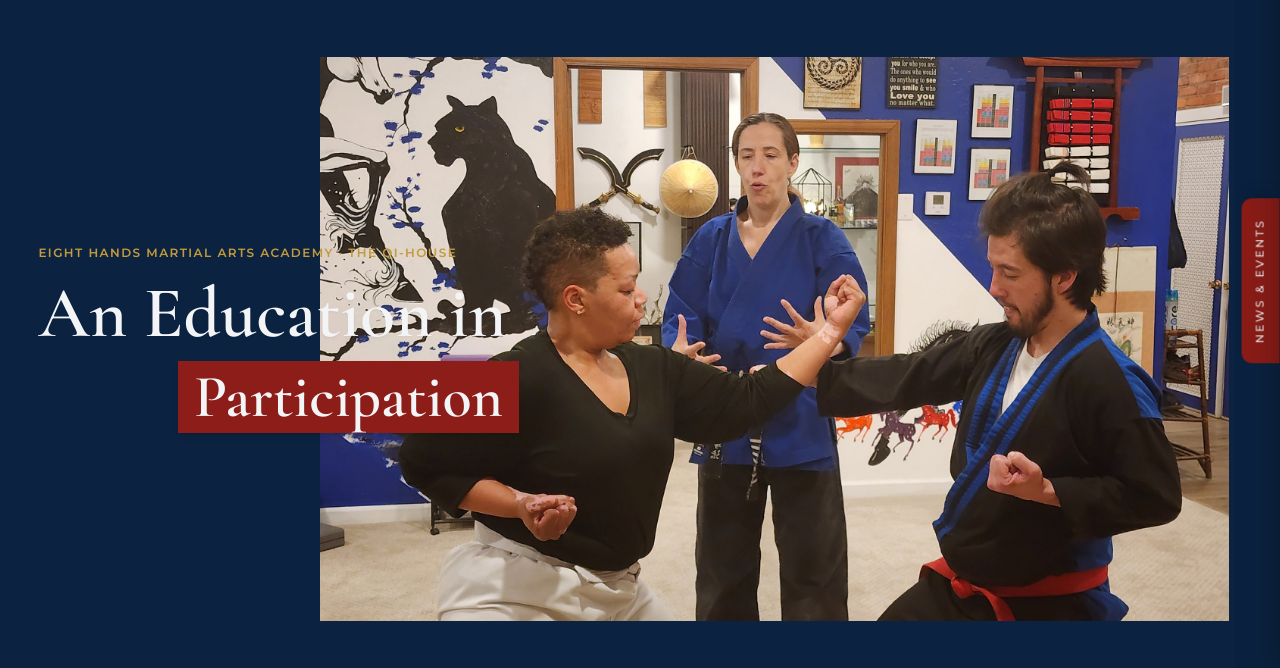
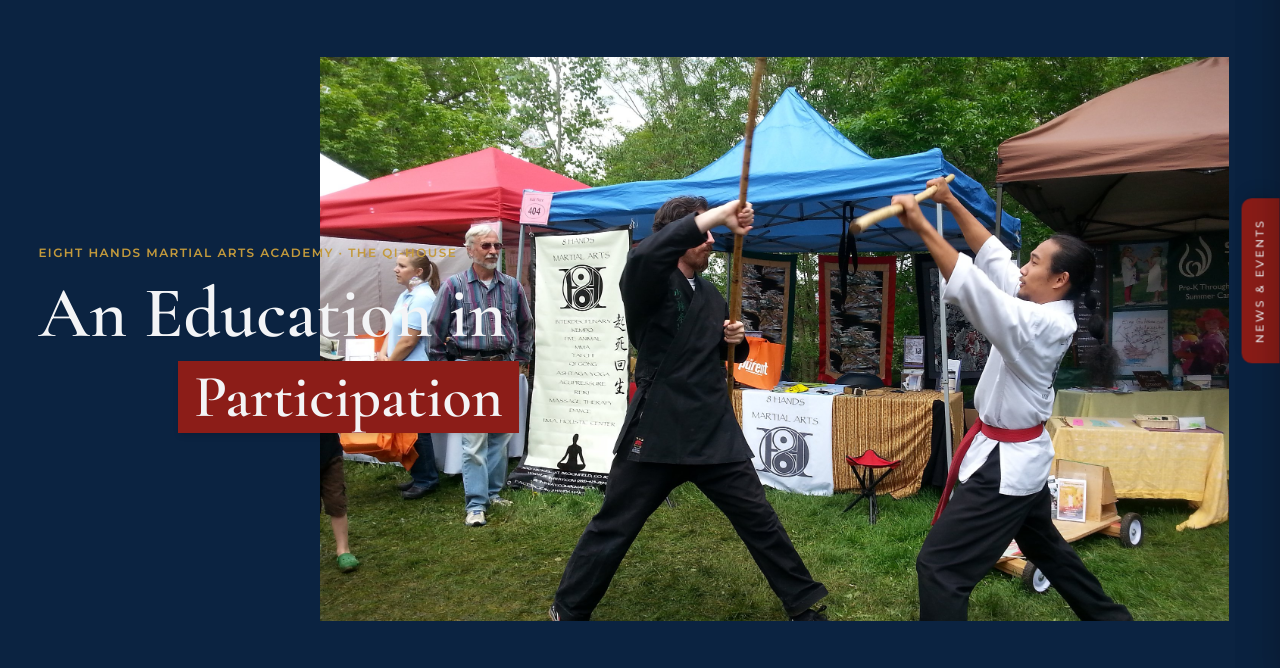
Before and after one commit to sindbad-SH/eight-hands-academy, an Astro site: page / in a window 1280 px wide. Shown: the part 119-787 px from the top of the page. Built offline with nearby package versions, Linux system fonts and the light colour scheme; Astro itself is replaced by a stand-in of ours.

Commit message:
Homepage photo de-dup + hero reframe (client notes)
- Hero: pulled instruction-3 (it was also the Curriculum background) off the "Participation" slide ->
  service-1; added object-top so the first slide no longer crops the instructor's head.
- Development With Direction: Observe image instruction-1 -> instruction-2, so it no longer matches the
  Curriculum secondary photo right above it.

Co-Authored-By: Claude Opus 4.8 <noreply@anthropic.com>

```diff
--- a/src/components/DevelopmentWithDirection.astro
+++ b/src/components/DevelopmentWithDirection.astro
@@ -7,7 +7,7 @@ import TopoTexture from './TopoTexture.astro';
 import { withBase } from '../data/site';
 
 const stages = [
-  { n: 'Observe', href: '/learning/observe', short: 'Awareness creates possibility.', long: 'Students learn to recognize patterns, understand themselves, and develop the awareness necessary for meaningful growth.', img: '/img/instruction-1.jpg', icon: 'eye' },
+  { n: 'Observe', href: '/learning/observe', short: 'Awareness creates possibility.', long: 'Students learn to recognize patterns, understand themselves, and develop the awareness necessary for meaningful growth.', img: '/img/instruction-2.jpg', icon: 'eye' },
   { n: 'Practice', href: '/learning/practice', short: 'Action develops capability.', long: 'Through consistent repetition and guided application, students transform knowledge into skill.', img: '/img/group-2.jpg', icon: 'needle' },
   { n: 'Integrate', href: '/learning/integrate', short: 'Consistency transforms knowledge into character.', long: 'Physical, mental, and emotional skills begin working together as a unified system.', img: '/img/mentoring-1.jpg', icon: 'geo' },
   { n: 'Contribute', href: '/learning/contribute', short: 'Development becomes service.', long: 'Students learn to apply their growth in ways that positively influence family, community, and future generations.', img: '/img/mentoring-2.jpg', icon: 'laurel' },
--- a/src/components/home/PeelHero.astro
+++ b/src/components/home/PeelHero.astro
@@ -12,7 +12,7 @@ const SLIDE_COUNT = 5;
 const words = ['Responsibility', 'Participation', 'Discernment', 'Stewardship', 'Awareness', 'Presence', 'Character'];
 const slides = Array.from({ length: SLIDE_COUNT }, (_, i) => i);
 // Strongest shots rotated across the hero slides: mentoring / one-on-one instruction / community gathering.
-const slideImages = ['mentoring-1', 'instruction-3', 'community-1', 'mentoring-2', 'group-2'];
+const slideImages = ['mentoring-1', 'service-1', 'community-1', 'mentoring-2', 'group-2'];
 ---
 <section class="relative bg-navy overflow-hidden h-[480px] sm:h-[580px] lg:h-[700px]">
   <!-- Photo panel (inset, offset right). Peel slides clipped here. -->
@@ -25,7 +25,7 @@ const slideImages = ['mentoring-1', 'instruction-3', 'community-1', 'mentoring-2
       <div class="peel-slide absolute inset-0 will-change-transform" data-i={i}>
         <div class="absolute inset-0 bg-gradient-to-br from-navy-700 to-navy flex items-center justify-center">
           <span class="font-display leading-none text-stone/[0.06] select-none absolute text-[24vw] lg:text-[14rem]">{i + 1}</span>
-          <img src={withBase(`/img/${slideImages[i]}.jpg`)} alt="" loading={i === 0 ? 'eager' : 'lazy'} class="absolute inset-0 w-full h-full object-cover" />
+          <img src={withBase(`/img/${slideImages[i]}.jpg`)} alt="" loading={i === 0 ? 'eager' : 'lazy'} class="absolute inset-0 w-full h-full object-cover object-top" />
         </div>
       </div>
     ))}
```
